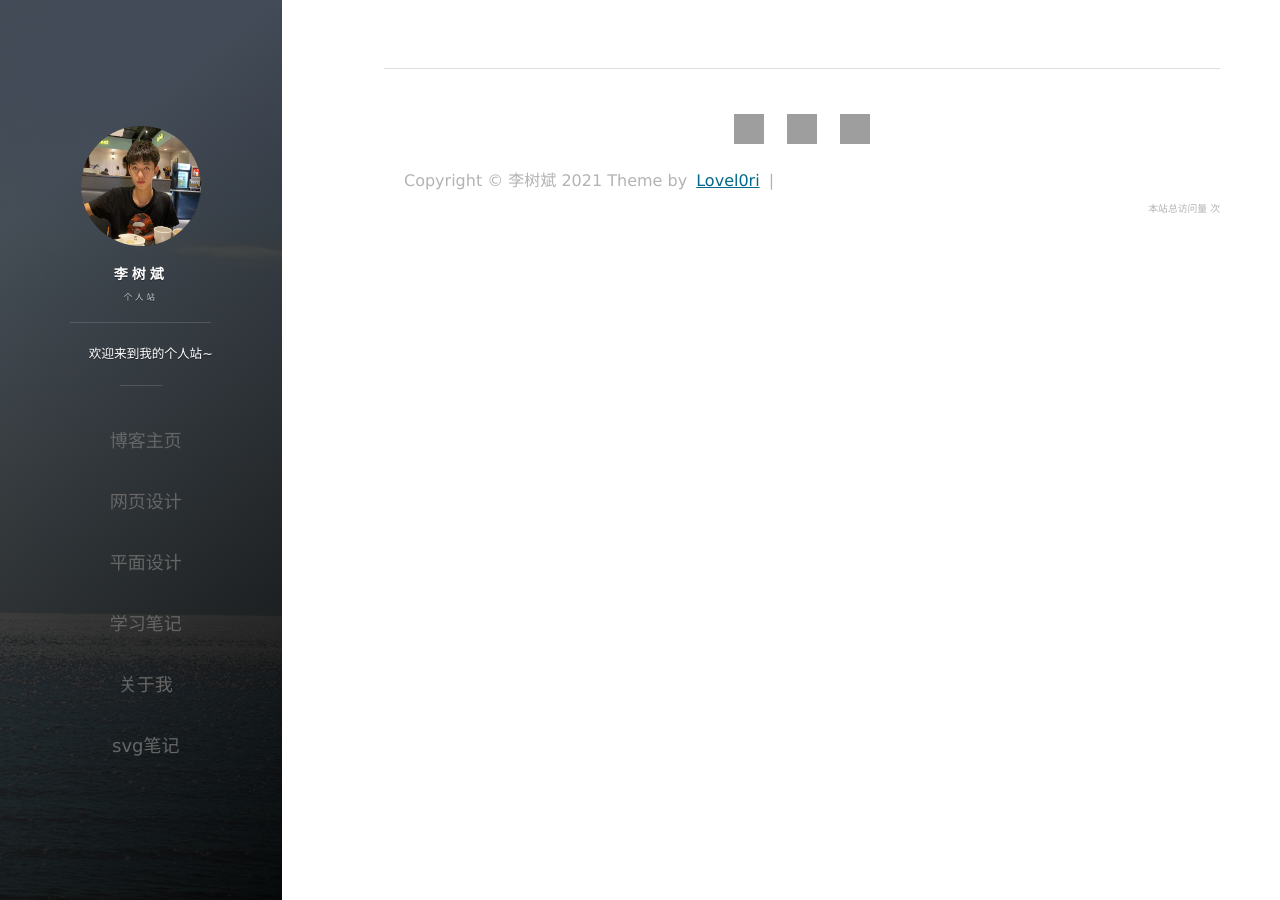
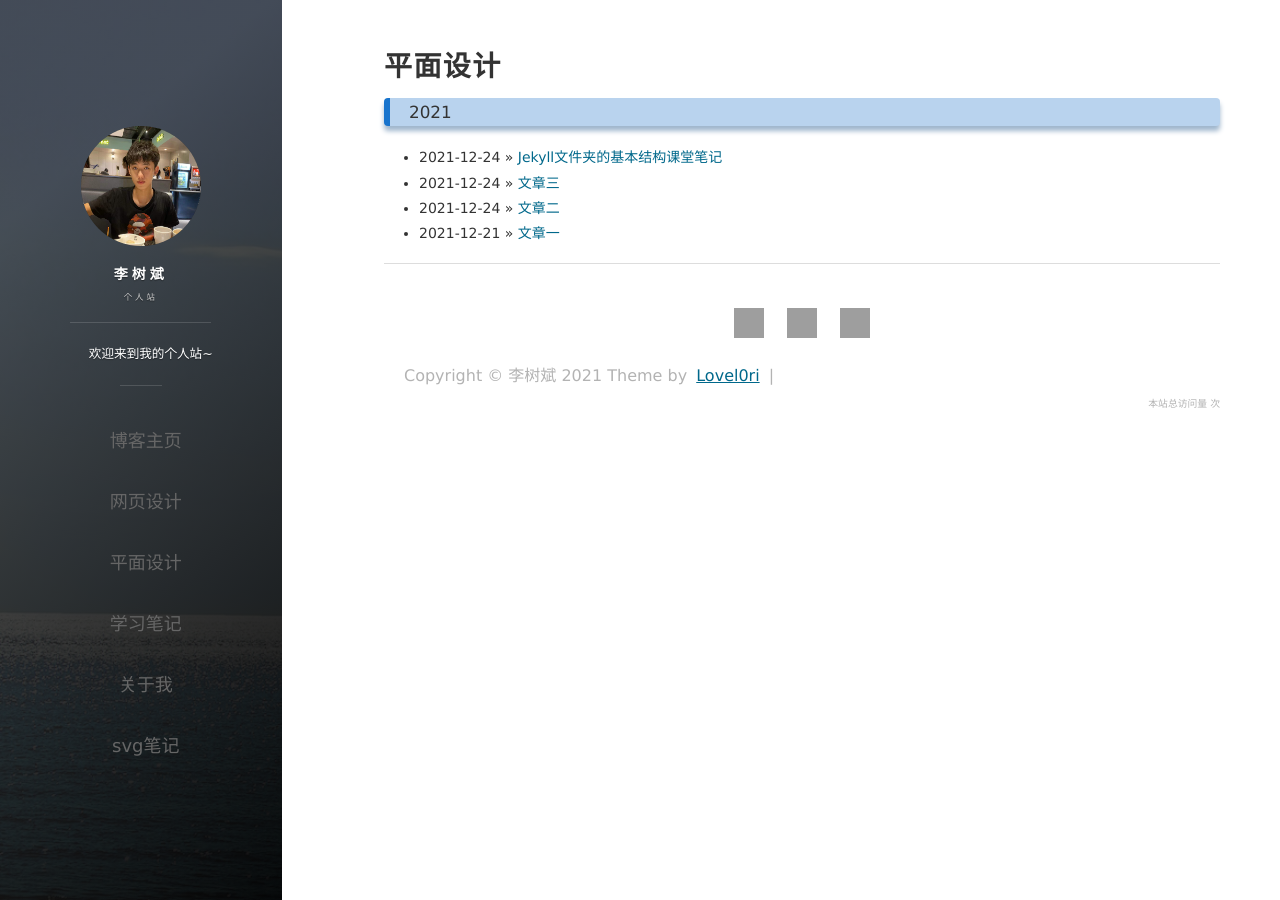
Before and after one commit to Lovel0ri/lovel0ri.github.io, a Jekyll site: the page built from categories/平面设计.html, in a window 1280 px wide. Built offline with Jekyll 4.4.1, drawn with Linux system fonts in a browser that asks for light colours; nearby versions of some CDN libraries; comment, search, counter and statistics services are not loaded; grey boxes are pictures that could not be loaded.

Commit message:
修改平面设计html无法显示问题，补充学习笔记内容

````diff
--- a/_posts/xuexibiji/2021-12-25-xuexibiji_Jekyll.md
+++ b/_posts/xuexibiji/2021-12-25-xuexibiji_Jekyll.md
@@ -29,8 +29,28 @@ categories:
 
 
 
+## Front-Matter文件头信息
 
+它是写在每个Markdown文件头部的设置信息，主要是指明这篇文章标题、日期、使用的模板、样式、标签、分类等，这样Jekyll就可以根据这些设置把markdown文件转换成你想要的最终HTML网页了。以下是它的基本格式：
+
+```
+---
+layout: post
+title: "Welcome to Jekyll!"
+date: 2021-12-25 21:05:17
+categorier: jekyll update
+---
+```
+
+![](E:\网络与新媒体\github\lovel0ri.github.io\images\xuexibiji\xuexibiji-文件头信息.jpg)
+
+## 头信息的常用参数
+
+- layout: 指明模板名称，即指定使用_layout文件夹中的哪个HTML网页做为模板。
+- title: 这篇文章的标题。
+- date: 这篇文章的日期。
+- categories: 这篇文章的分类。
 
 ## 感想
 
-通过老师的讲解，我明白了Jekyll的每个文件夹都有他特定的意义，每个文件夹的命名也是有深意的，从此也可以看出这门课程的博大精深之处。
+通过老师的讲解，我明白了Jekyll的每个文件夹都有他特定的意义，每个文件夹的命名也是有深意的，对于日后的维护都是十分方便的，减少更新文章内容带来多余的不必要的操作。从此也可以看出这门课程的博大精深之处。
--- a/categories/平面设计.html
+++ b/categories/平面设计.html
@@ -1,25 +1,12 @@
 ---
 layout: page
-title:
-header: 根据快速导航到相应的文章
+title : 平面设计
+header : 所有文章
 group: navigation
 ---
 {% include JB/setup %}
 
-<ul class="tag_box inline">
-  {% assign tags_list = site.tags %}
-  {% include JB/tags_list %}
-</ul>
-
-<div class = "card">
-{% for tag in site.tags %}
-
-  <h3 id="{{ tag[0] }}-ref">{{ tag[0] }}</h3>
-  <ul>
-    {% assign pages_list = tag[1] %}
-    {% include JB/pages_list %}
-  </ul>
-
-
-{% endfor %}
+{% assign posts_collate = site.posts %}
+<div class="page card">
+{% include JB/posts_collate %}
 </div>
````
Also changed, not shown: images/xuexibiji/xuexibiji-文件头信息.jpg (added).
